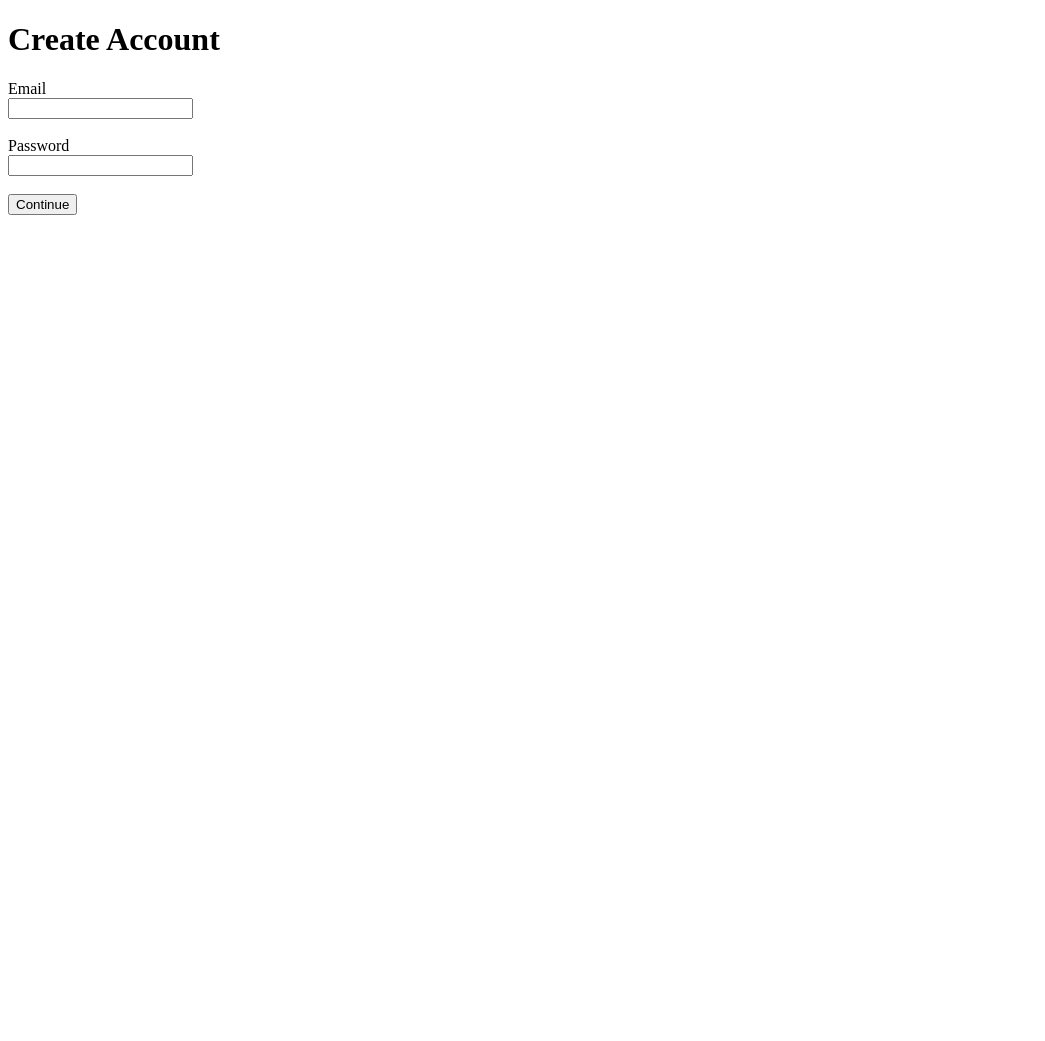
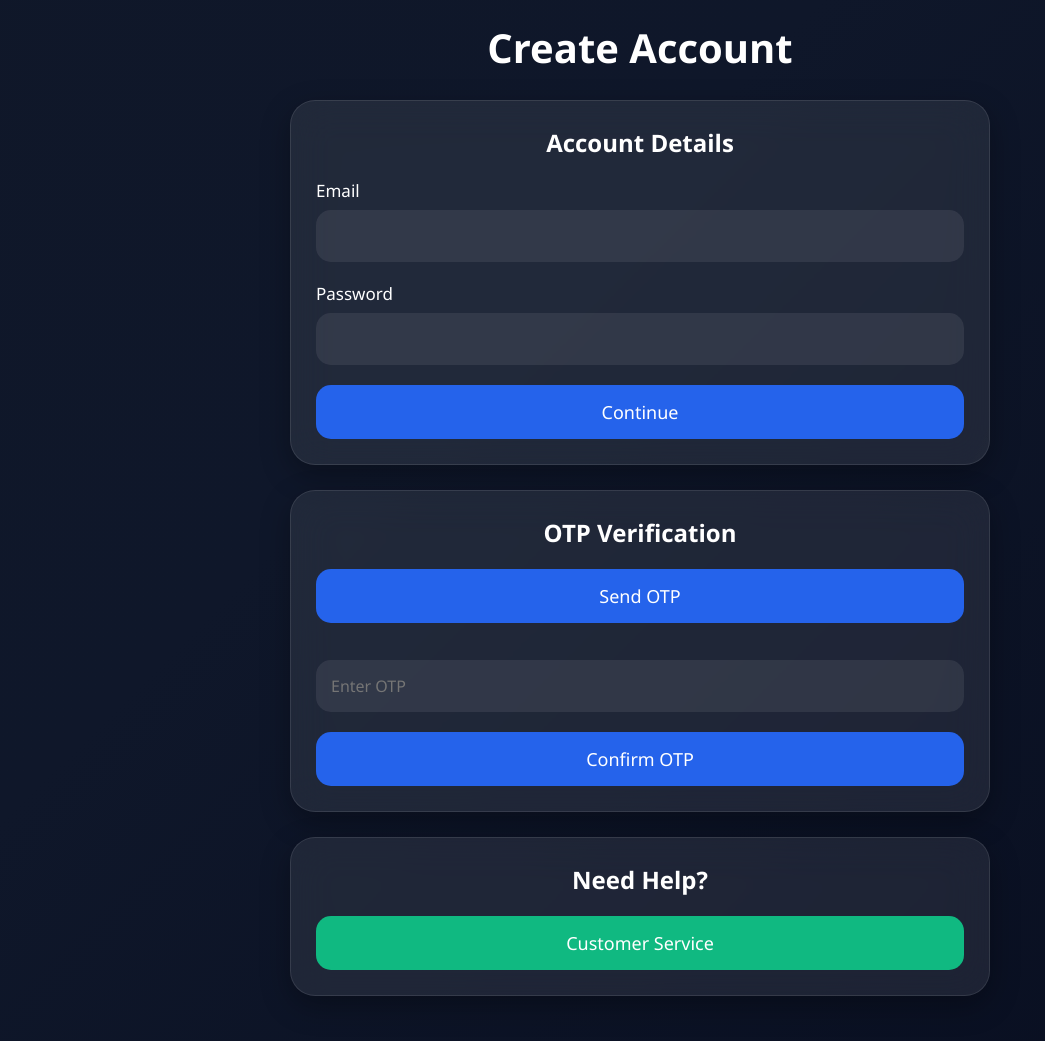
Before and after one commit to abishek-official-newer/my_first_web, a Flask app: page /new_user_login in a window 1280 px wide. Shown: the whole page, without its empty margins (0-1045 px from the left). Before the commit the page ends 215 px from the top, so only its background shows below. Run offline with Flask 3, Linux system fonts and the light colour scheme.

Commit message:
Update new_user_login.html

```diff
--- a/templates/new_user_login.html
+++ b/templates/new_user_login.html
@@ -1,19 +1,244 @@
-<!DOCTYPE html><html>
+<!DOCTYPE html>
+<html>
+
 <head>
     <title>Create Account</title>
+
+    <style>
+
+        *{
+            margin:0;
+            padding:0;
+            box-sizing:border-box;
+            font-family:Segoe UI,sans-serif;
+        }
+
+        body{
+
+            min-height:100vh;
+
+            display:flex;
+            justify-content:center;
+            align-items:center;
+
+            background:linear-gradient(
+                -45deg,
+                #020617,
+                #0f172a,
+                #111827,
+                #1e3a8a
+            );
+
+            background-size:400% 400%;
+            animation:bgmove 15s ease infinite;
+
+            padding:20px;
+        }
+
+        @keyframes bgmove{
+
+            0%{
+                background-position:0% 50%;
+            }
+
+            50%{
+                background-position:100% 50%;
+            }
+
+            100%{
+                background-position:0% 50%;
+            }
+        }
+
+        .container{
+
+            width:95%;
+            max-width:700px;
+        }
+
+        .glass-box{
+
+            background:rgba(
+                255,
+                255,
+                255,
+                0.08
+            );
+
+            backdrop-filter:blur(20px);
+            -webkit-backdrop-filter:blur(20px);
+
+            border:1px solid rgba(
+                255,
+                255,
+                255,
+                0.1
+            );
+
+            border-radius:25px;
+
+            padding:25px;
+
+            margin-bottom:25px;
+
+            color:white;
+
+            box-shadow:
+            0 10px 30px
+            rgba(0,0,0,0.3);
+
+            position:relative;
+            overflow:hidden;
+        }
+
+        .glass-box::before{
+
+            content:"";
+
+            position:absolute;
+
+            top:-100%;
+            left:-50%;
+
+            width:50%;
+            height:300%;
+
+            background:linear-gradient(
+                90deg,
+                transparent,
+                rgba(255,255,255,0.08),
+                transparent
+            );
+
+            transform:rotate(25deg);
+
+            animation:shine 8s linear infinite;
+        }
+
+        @keyframes shine{
+
+            0%{
+                left:-70%;
+            }
+
+            100%{
+                left:150%;
+            }
+        }
+
+        h1{
+
+            text-align:center;
+            color:white;
+            margin-bottom:25px;
+            font-size:40px;
+        }
+
+        h2{
+
+            margin-bottom:20px;
+            text-align:center;
+        }
+
+        label{
+
+            display:block;
+            margin-bottom:8px;
+            font-size:17px;
+        }
+
+        input{
+
+            width:100%;
+
+            padding:15px;
+
+            border:none;
+
+            border-radius:15px;
+
+            background:rgba(
+                255,
+                255,
+                255,
+                0.08
+            );
+
+            color:white;
+
+            font-size:16px;
+
+            outline:none;
+
+            margin-bottom:20px;
+        }
+
+        button{
+
+            width:100%;
+
+            padding:15px;
+
+            border:none;
+
+            border-radius:15px;
+
+            font-size:18px;
+
+            cursor:pointer;
+        }
+
+        .continue-btn{
+
+            background:#2563eb;
+            color:white;
+        }
+
+        .otp-btn{
+
+            background:#2563eb;
+            color:white;
+            margin-bottom:15px;
+        }
+
+        .confirm-btn{
+
+            background:#2563eb;
+            color:white;
+        }
+
+        .service-btn{
+
+            background:#10b981;
+            color:white;
+        }
+
+    </style>
+
 </head>
-<body><h1>Create Account</h1><form action="/new_user_login" method="POST"><label>Email</label>
-<br>
+
+<body>
+
+<div class="container">
+
+    <h1>Create Account</h1>
+
+    <form action="/new_user_login" method="POST">
+
+        <!-- BOX 1 -->
+
+        <div class="glass-box">
+
+            <h2>Account Details</h2>
+
+            <label>Email</label>
 
             <input
             type="email"
             name="email"
             required>
 
-<br><br>
-
             <label>Password</label>
-<br>
 
             <input
             type="password"
@@ -21,9 +246,62 @@ name="password"
             minlength="8"
             required>
 
+            <button
+            type="submit"
+            class="continue-btn">
+            Continue
+            </button>
+
+        </div>
+
+    </form>
+
+    <!-- BOX 2 -->
+
+    <div class="glass-box">
+
+        <h2>OTP Verification</h2>
+
+        <button
+        type="button"
+        class="otp-btn">
+        Send OTP
+        </button>
+
         <br><br>
 
-<button type="submit">
-    Continue
-</button></form></body>
+        <input
+        type="text"
+        placeholder="Enter OTP">
+
+        <button
+        type="button"
+        class="confirm-btn">
+        Confirm OTP
+        </button>
+
+    </div>
+
+    <!-- BOX 3 -->
+
+    <div class="glass-box">
+
+        <h2>Need Help?</h2>
+
+        <a href="/customer_service">
+
+            <button
+            type="button"
+            class="service-btn">
+            Customer Service
+            </button>
+
+        </a>
+
+    </div>
+
+</div>
+
+</body>
+
     </html>
```
Lines whose indentation alone changed are shown as unchanged.
